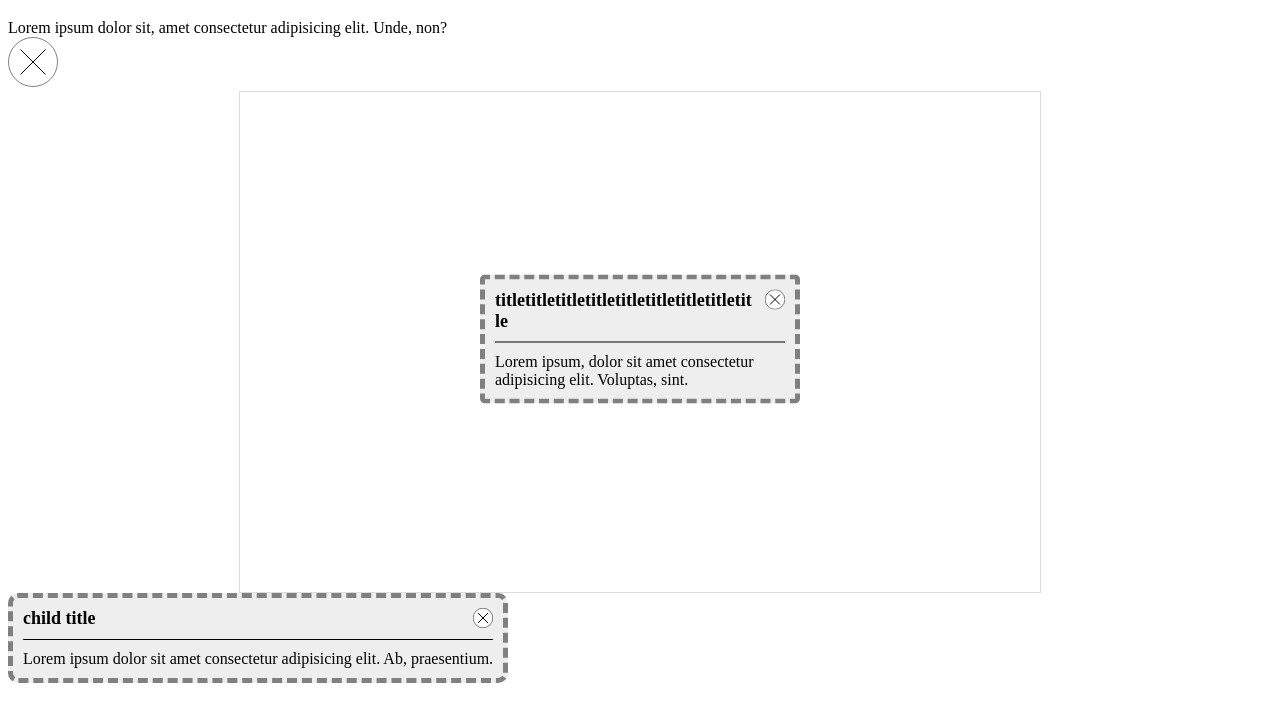
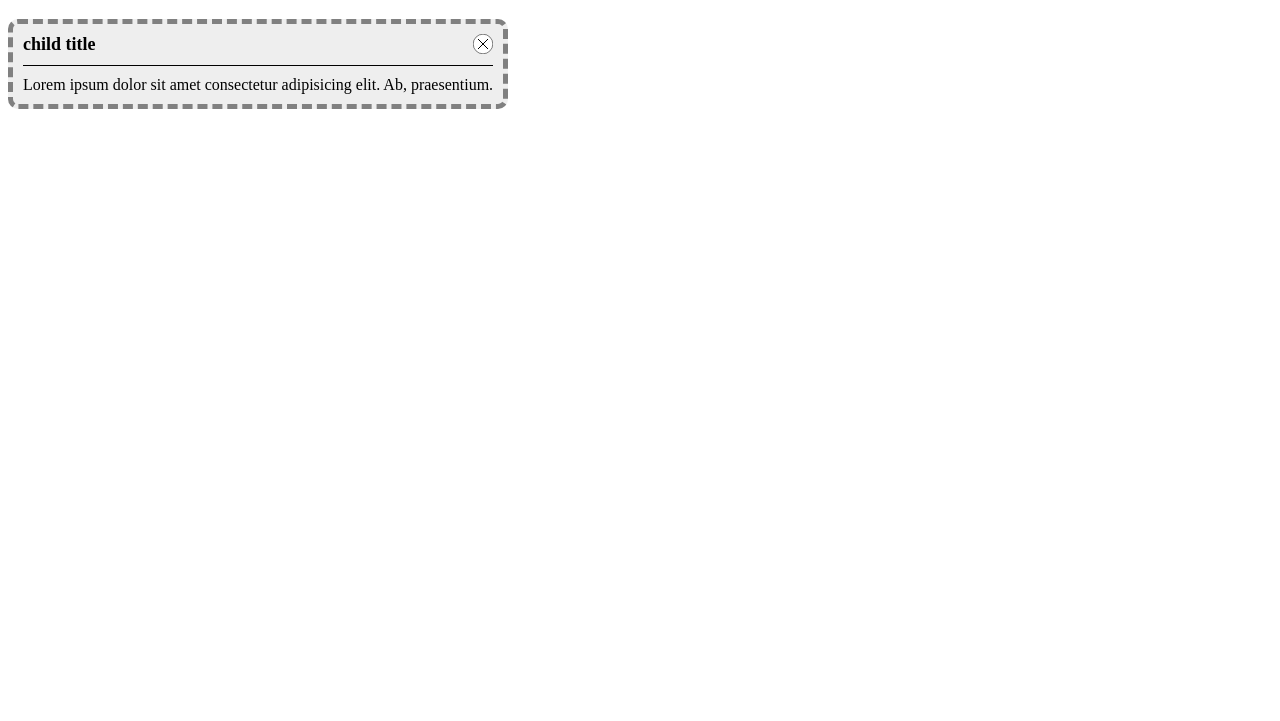
Before and after one commit to nambiho/ggooltip, a website: page index.html in a window 1280 px wide. Shown: the part 61-782 px from the top of the page. Drawn offline with Linux system fonts and the light colour scheme.

Commit message:
index.html

```diff
--- a/index.html
+++ b/index.html
@@ -20,20 +20,8 @@
 	</head>
 	<body>
 		<h1>ggooltip message library</h1>
-		<div>
-			<div>
-				<div style="width: calc(100% - 50px)">Lorem ipsum dolor sit, amet consectetur adipisicing elit. Unde, non?</div>
-				<div>
-					<svg width="50px" height="50px" version="1.1" xmlns="http://www.w3.org/2000/svg">
-						<circle cx="50%" cy="50%" r="49%" stroke="black" stroke-width="0.5" fill="white" />
-						<line x1="25%" y1="25%" x2="75%" y2="75%" stroke="black" stroke-width="1" />
-						<line x1="25%" y1="75%" x2="75%" y2="25%" stroke="black" stroke-width="1" />
-					</svg>
-				</div>
-			</div>
-		</div>
 
-		<div style="padding:10px; border:5px dashed gray; border-radius: 5px; background-color:#eee; position:absolute; width:290px; left:50%; top:50%; transform:translate(-50%, -50%);">
+		<!--div style="padding:10px; border:5px dashed gray; border-radius: 5px; background-color:#eee; position:absolute; width:290px; left:50%; top:50%; transform:translate(-50%, -50%);">
 			<div style="position:absolute; right:10px;">
 				<svg width="20px" height="20px" version="1.1" xmlns="http://www.w3.org/2000/svg">
 					<circle cx="50%" cy="50%" r="49%" stroke="black" stroke-width="0.5" fill="white" />
@@ -51,8 +39,7 @@
 			<div>
 				Lorem ipsum, dolor sit amet consectetur adipisicing elit. Voluptas, sint.
 			</div>
-		</div>
+		</div-->
 
-		<div id="showdiv" style="width:800px; height:500px; border:1px solid #ddd; font-family:(malgun gothic); margin:auto;"></div>
 	</body>
 </html>
```
